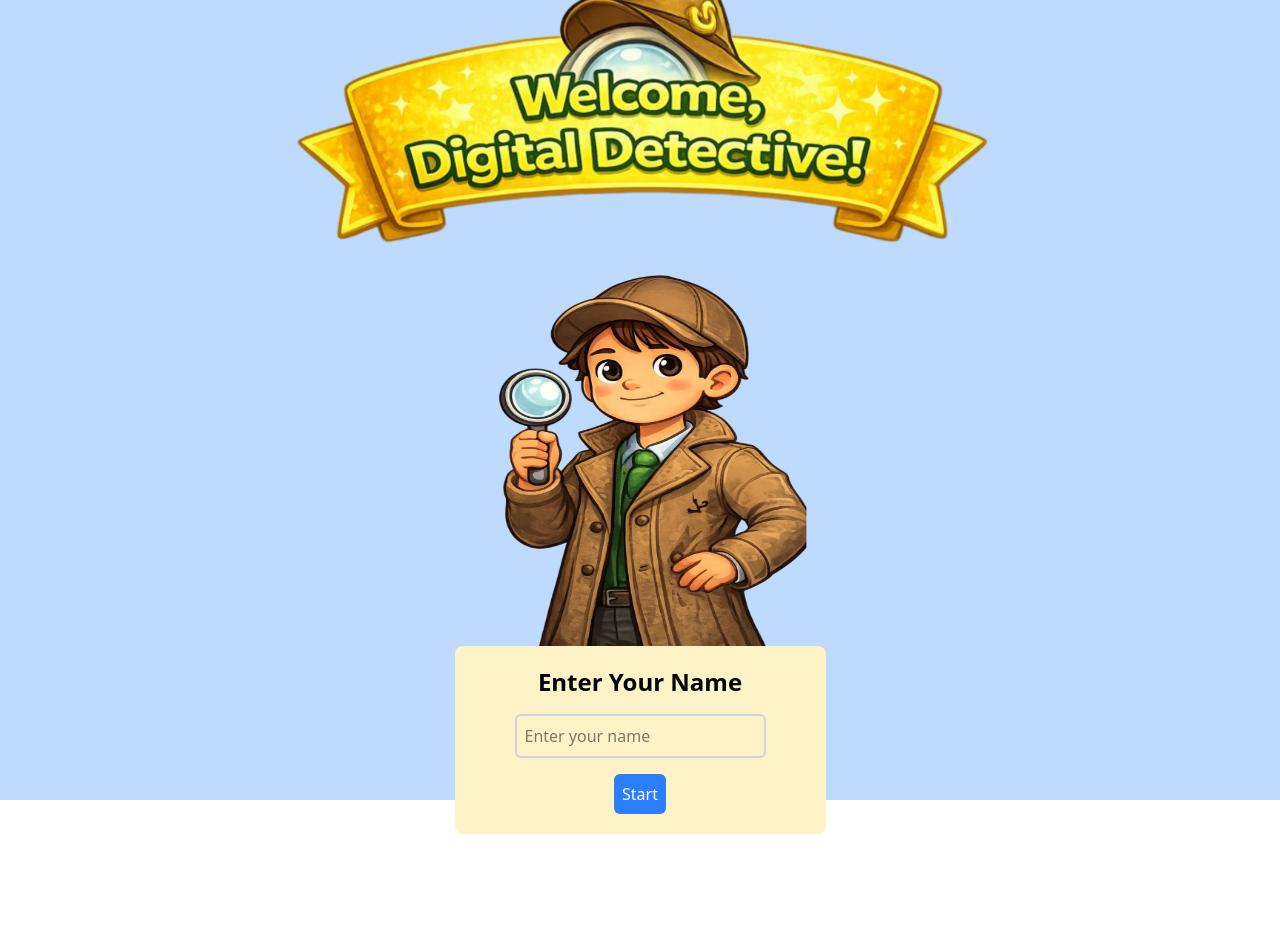
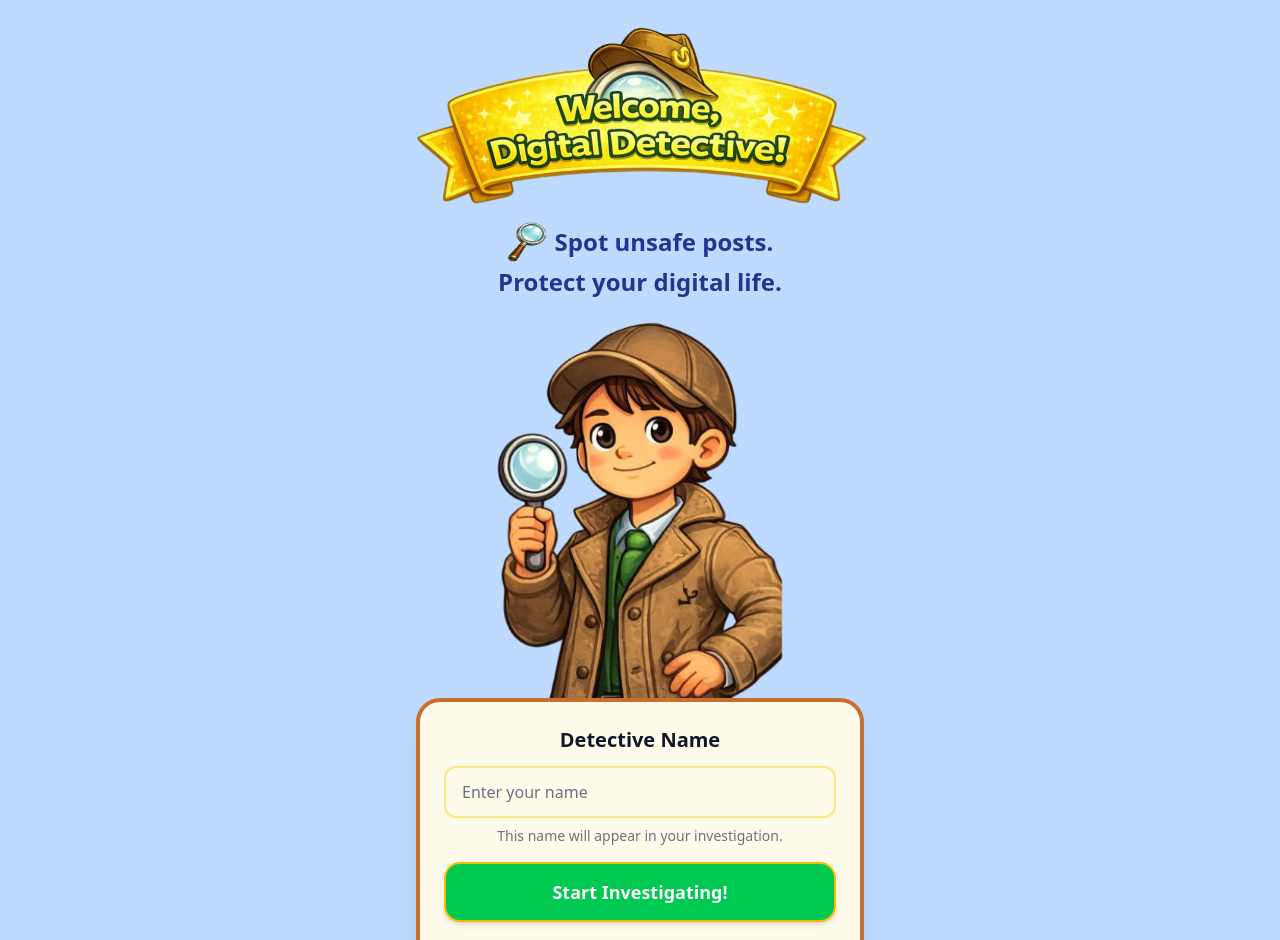
Before and after one commit to minmin1805/Digital-Footprint-Game, a React (Vite) app in the folder frontend/: page / in a window 1280 px wide. Shown: the top 940 px of the page. Before the commit the page ends 834 px from the top, so only its background shows below. Built offline with nearby package versions, Linux system fonts and the light colour scheme.

Commit message:
improved the frontend for welcome screen

```diff
--- a/frontend/src/pages/WelcomePage.jsx
+++ b/frontend/src/pages/WelcomePage.jsx
@@ -1,29 +1,73 @@
 import React from 'react'
-import detectivekid from '../assets/WelcomePage/detectivekid.png'
-import welcomebanner from   '../assets/WelcomePage/welcomebanner.png'
+import detectivekid from '../assets/GamePage/EndGamePopup/detectivekid.png'
+import welcomebanner from '../assets/WelcomePage/welcomebanner.png'
 import useWelcomePage from '../../hooks/useWelcomePage.js'
+import glass from '../assets/WelcomePage/glass.png'
+import magnifyingglass from '../assets/WelcomePage/glass.png'
 
 function WelcomePage() {
   const { username, setUsername, handleStart, playerError } = useWelcomePage()
 
   return (
-    <div className='bg-blue-200 h-screen w-full'>
-        <div className='flex flex-col items-center justify-center h-screen'>
-            <img src={welcomebanner} alt='Welcome, Digital Detective!' className='max-h-70 object-contain mx-auto' />
-            <img src={detectivekid} alt='detectivekid' className='w-100 h-100 ' />
-            <div className='flex flex-col items-center justify-center gap-4 px-15 py-5 bg-amber-100 rounded-lg'>
-                <h2 className='text-2xl font-bold'>Enter Your Name</h2>
-                <input
-                  value={username}
-                  onChange={(e) => setUsername(e.target.value)}
-                  type='text'
-                  placeholder='Enter your name'
-                  className='w-full p-2 rounded-md border-2 border-gray-300'
-                />
-                {playerError && <p className='text-red-600 text-sm'>{playerError}</p>}
-                <button onClick={handleStart} className='bg-blue-500 text-white p-2 rounded-md'>Start</button>
-            </div>
+    <div className="min-h-screen w-full bg-blue-200">
+      <div className="flex flex-col items-center px-4 pt-6 pb-12">
+        {/* Golden banner */}
+        <img
+          src={welcomebanner}
+          alt=""
+          className="w-full max-w-[40%] object-contain mx-auto"
+          aria-hidden
+        />
+
+        {/* Instructional text */}
+        <div className="flex flex-col items-center gap-1 mt-4 text-blue-900 font-semibold text-lg">
+          <div className="flex items-center gap-2">
+            <img src={magnifyingglass} alt="magnifyingglass" className="w-10 h-10 text-blue-800 shrink-0" />
+            <span className="text-2xl">Spot unsafe posts.</span>
+          </div>
+          <div className="flex items-center gap-2">
+            <span className="text-2xl">Protect your digital life.</span>
+          </div>
         </div>
+
+        {/* Detective character */}
+        <img
+          src={detectivekid}
+          alt=""
+          className="w-100 h-100 max-w-[40%] object-contain mt-6"
+          aria-hidden
+        />
+
+        {/* Input card */}
+        <div className="w-full max-w-md -mt-6 relative z-10 bg-amber-50 rounded-3xl border-4 border-amber-700/80 shadow-lg px-6 py-6">
+          <h2 className="text-xl font-bold text-gray-900 text-center mb-3">
+            Detective Name
+          </h2>
+          <input
+            value={username}
+            onChange={(e) => setUsername(e.target.value)}
+            type="text"
+            placeholder="Enter your name"
+            className="w-full px-4 py-3 rounded-xl border-2 border-amber-200 bg-amber-50/80 text-gray-900 placeholder-gray-500 focus:border-amber-500 focus:ring-2 focus:ring-amber-300 focus:outline-none transition"
+          />
+          <p className="text-sm text-gray-500 mt-2 text-center">
+            This name will appear in your investigation.
+          </p>
+          {playerError && (
+            <p className="text-red-600 text-sm mt-2 text-center">{playerError}</p>
+          )}
+          <button
+            type="button"
+            onClick={handleStart}
+            className="w-full mt-4 py-3.5 rounded-2xl bg-green-500 text-white font-bold text-lg shadow-md border-2 border-amber-400 hover:bg-green-600 focus:outline-none focus:ring-2 focus:ring-green-400 focus:ring-offset-2 transition"
+          >
+            Start Investigating!
+          </button>
+          <div className="flex items-center justify-center gap-2 mt-4 text-blue-900 font-medium text-sm">
+            <span>Find unsafe posts across 5 privacy categories.</span>
+          </div>
+        </div>
+      </div>
     </div>
   )
 }
```
Also changed, not shown: frontend/src/assets/WelcomePage/glass.png (added).
